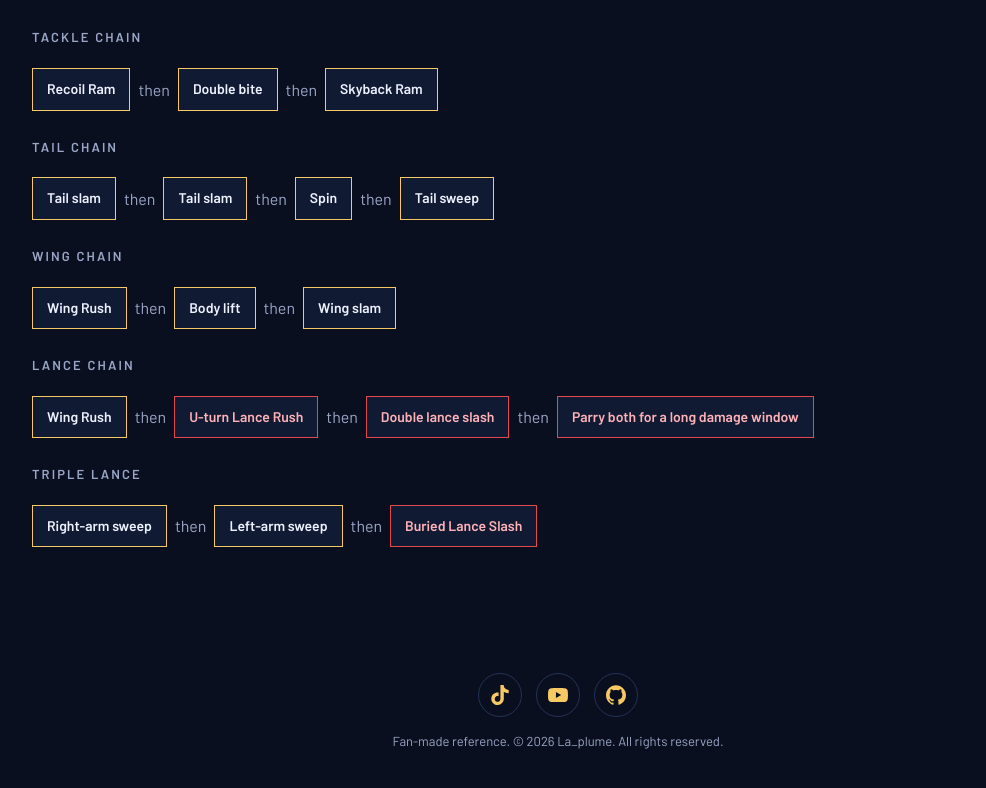
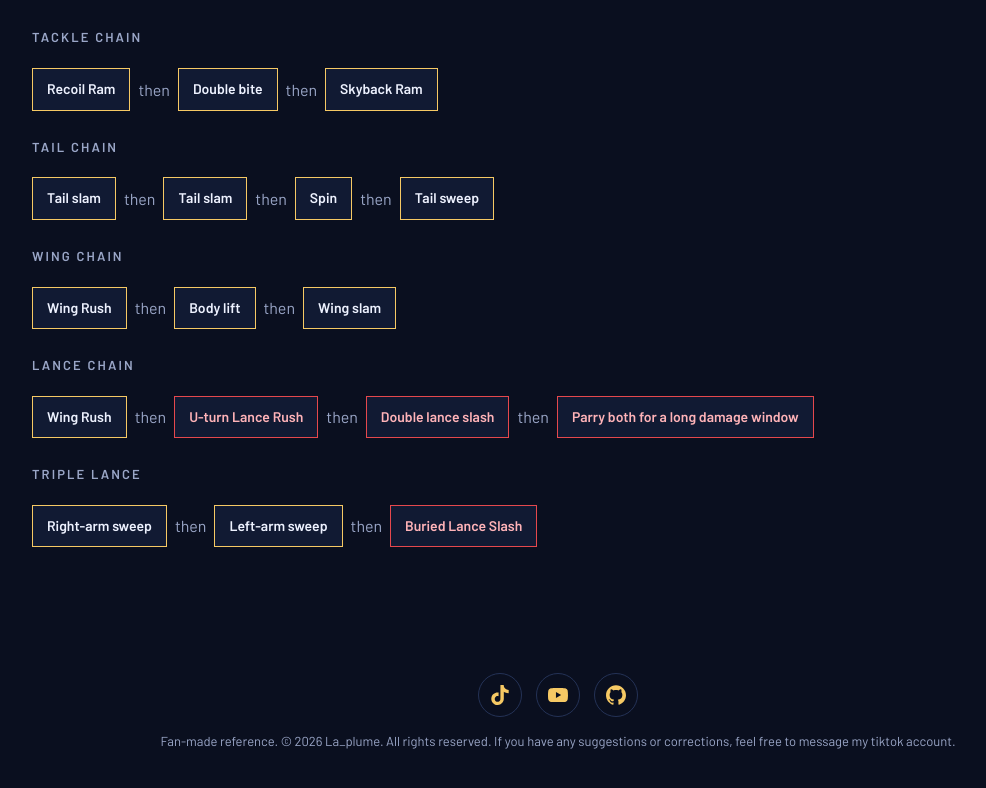
Before and after one commit to la-plume28/rugeraidal_la_plume, a plain HTML site: page index.html in a window 1280 px wide. Shown: the part 3105-3893 px from the top of the page, without its empty margins (82-1068 px from the left). Drawn offline with Linux system fonts and the light colour scheme.

Commit message:
update footer

```diff
--- a/index.html
+++ b/index.html
@@ -66,7 +66,7 @@
   <a href="https://youtube.com/@lynxxzxc?si=RFWv_WuzvcYtYy1L" target="_blank" rel="noopener" aria-label="YouTube"><svg viewBox="0 0 24 24" aria-hidden="true"><path d="M23.498 6.186a3.016 3.016 0 0 0-2.122-2.136C19.505 3.545 12 3.545 12 3.545s-7.505 0-9.377.505A3.017 3.017 0 0 0 .502 6.186C0 8.07 0 12 0 12s0 3.93.502 5.814a3.016 3.016 0 0 0 2.122 2.136c1.871.505 9.376.505 9.376.505s7.505 0 9.377-.505a3.015 3.015 0 0 0 2.122-2.136C24 15.93 24 12 24 12s0-3.93-.502-5.814zM9.545 15.568V8.432L15.818 12l-6.273 3.568z"/></svg></a>
   <a href="https://github.com/la-plume28" target="_blank" rel="noopener" aria-label="GitHub"><svg viewBox="0 0 24 24" aria-hidden="true"><path d="M12 .297c-6.63 0-12 5.373-12 12 0 5.303 3.438 9.8 8.205 11.385.6.113.82-.258.82-.577 0-.285-.01-1.04-.015-2.04-3.338.724-4.042-1.61-4.042-1.61C4.422 18.07 3.633 17.7 3.633 17.7c-1.087-.744.084-.729.084-.729 1.205.084 1.838 1.236 1.838 1.236 1.07 1.835 2.809 1.305 3.495.998.108-.776.417-1.305.76-1.605-2.665-.3-5.466-1.332-5.466-5.93 0-1.31.465-2.38 1.235-3.22-.135-.303-.54-1.523.105-3.176 0 0 1.005-.322 3.3 1.23.96-.267 1.98-.399 3-.405 1.02.006 2.04.138 3 .405 2.28-1.552 3.285-1.23 3.285-1.23.645 1.653.24 2.873.12 3.176.765.84 1.23 1.91 1.23 3.22 0 4.61-2.805 5.625-5.475 5.92.42.36.81 1.096.81 2.22 0 1.606-.015 2.896-.015 3.286 0 .315.21.69.825.57C20.565 22.092 24 17.592 24 12.297c0-6.627-5.373-12-12-12"/></svg></a>
  </div>
- <p>Fan-made reference. © 2026 La_plume. All rights reserved.</p>
+ <p>Fan-made reference. © 2026 La_plume. All rights reserved. If you have any suggestions or corrections, feel free to message my tiktok account.</p>
 </footer>
 <div id="wm" aria-hidden="true"><div class="wm-track" id="wmtrack"></div></div>
 
```
